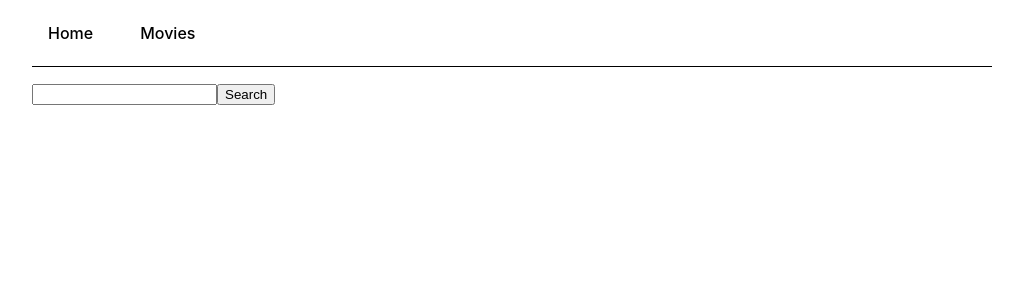
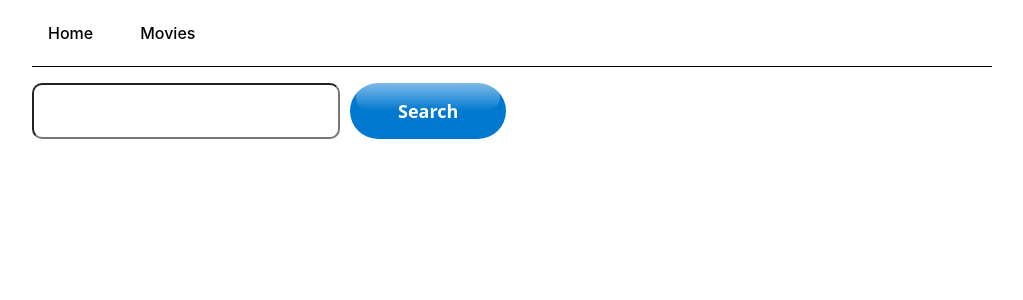
Before and after one commit to MartaTabor/goit-react-hw-05-movies, a React (Create React App) app: page /movies in a window 1280 px wide. Shown: the top 300 px of the page, without its empty margins (128-1151 px from the left). Built offline with nearby package versions, Linux system fonts and the light colour scheme.

Commit message:
searchbox styles add

```diff
--- a/src/components/SearchBox/SearchBox.jsx
+++ b/src/components/SearchBox/SearchBox.jsx
@@ -1,5 +1,6 @@
 import { useState, useEffect } from 'react';
 import { useSearchParams } from 'react-router-dom';
+import css from './SearchBox.module.css';
 
 export const SearchBox = () => {
   const [searchQuery, setSearchQuery] = useState('');
@@ -22,9 +23,16 @@ export const SearchBox = () => {
 
   return (
     <div>
-      <form onSubmit={handleSubmit}>
-        <input type="text" value={searchQuery} onChange={handleInputChange} />
-        <button type="submit">Search</button>
+      <form className={css.form} onSubmit={handleSubmit}>
+        <input
+          className={css.input}
+          type="text"
+          value={searchQuery}
+          onChange={handleInputChange}
+        />
+        <button className={css.button} type="submit">
+          Search
+        </button>
       </form>
     </div>
   );
--- /dev/null
+++ b/src/components/SearchBox/SearchBox.module.css
@@ -0,0 +1,59 @@
+.form {
+  display: flex;
+  gap: 10px;
+}
+
+.input {
+  height: 50px;
+  width: 300px;
+  font-size: 25px;
+  border-radius: 10px;
+}
+
+.button {
+  background-color: #0078d0;
+  border: 0;
+  border-radius: 56px;
+  color: #fff;
+  cursor: pointer;
+  display: inline-block;
+  font-family: system-ui, -apple-system, system-ui, 'Segoe UI', Roboto, Ubuntu,
+    'Helvetica Neue', sans-serif;
+  font-size: 18px;
+  font-weight: 600;
+  outline: 0;
+  padding: 16px 21px;
+  position: relative;
+  text-align: center;
+  text-decoration: none;
+  transition: all 0.3s;
+  user-select: none;
+  -webkit-user-select: none;
+  touch-action: manipulation;
+}
+
+.button:before {
+  background-color: initial;
+  background-image: linear-gradient(#fff 0, rgba(255, 255, 255, 0) 100%);
+  border-radius: 125px;
+  content: '';
+  height: 50%;
+  left: 4%;
+  opacity: 0.5;
+  position: absolute;
+  top: 0;
+  transition: all 0.3s;
+  width: 92%;
+}
+
+.button:hover {
+  box-shadow: rgba(255, 255, 255, 0.2) 0 3px 15px inset,
+    rgba(0, 0, 0, 0.1) 0 3px 5px, rgba(0, 0, 0, 0.1) 0 10px 13px;
+  transform: scale(1.05);
+}
+
+@media (min-width: 768px) {
+  .button {
+    padding: 16px 48px;
+  }
+}
--- a/src/components/SearchedMoviesList/SearchedMoviesList.jsx
+++ b/src/components/SearchedMoviesList/SearchedMoviesList.jsx
@@ -21,7 +21,6 @@ export const SearchedMoviesList = () => {
     try {
       const movies = await fetchMoviesByQuery(query);
       setMovies(movies);
-      console.log('Movies:', movies);
     } catch (error) {
       console.error('Error fetching movies:', error);
     }
```
